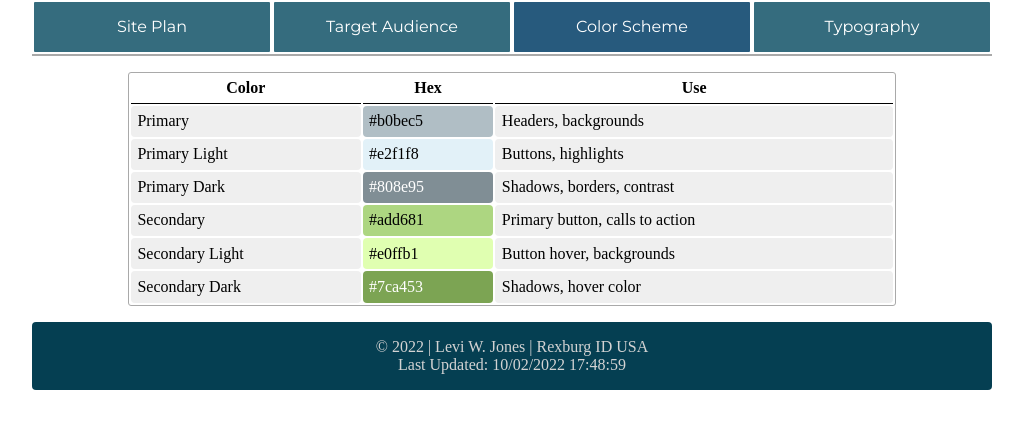
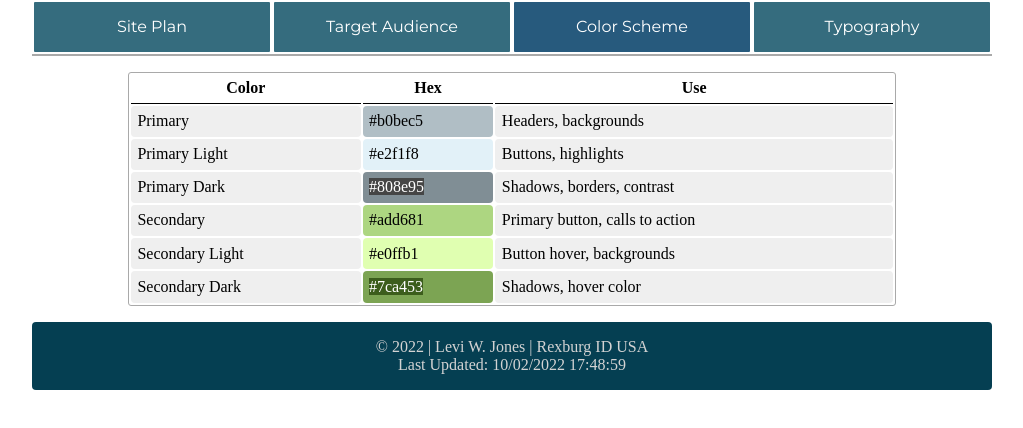
Before and after one commit to levi-wj/wdd230, a plain HTML site: page lesson3/color-scheme.html in a window 1280 px wide. Shown: the whole page, without its empty margins (128-1151 px from the left). Drawn offline with Linux system fonts and the light colour scheme.

Commit message:
Accessability changes

```diff
--- a/lesson3/color-scheme.html
+++ b/lesson3/color-scheme.html
@@ -31,7 +31,7 @@
                 <td>Primary Light</td><td style="background-color: #e2f1f8">#e2f1f8</td><td>Buttons, highlights</td>
             </tr>
             <tr>
-                <td>Primary Dark</td><td style="background-color: #808e95; color: white">#808e95</td><td>Shadows, borders, contrast</td>
+                <td>Primary Dark</td><td style="background-color: #808e95; color: white"><span style="background-color: #454545">#808e95</span></td><td>Shadows, borders, contrast</td>
             </tr>
             <tr>
                 <td>Secondary</td><td style="background-color: #add681">#add681</td><td>Primary button, calls to action</td>
@@ -40,7 +40,7 @@
                 <td>Secondary Light</td><td style="background-color: #e0ffb1">#e0ffb1</td><td>Button hover, backgrounds</td>
             </tr>
             <tr>
-                <td>Secondary Dark</td><td style="background-color: #7ca453; color: white">#7ca453</td><td>Shadows, hover color</td>
+                <td>Secondary Dark</td><td style="background-color: #7ca453; color: white"><span style="background-color: #3c5d1c">#7ca453</span></td><td>Shadows, hover color</td>
             </tr>
         </table>
     </main>
```
Also changed, not shown: lesson3/index.html (+2 -2 lines).
